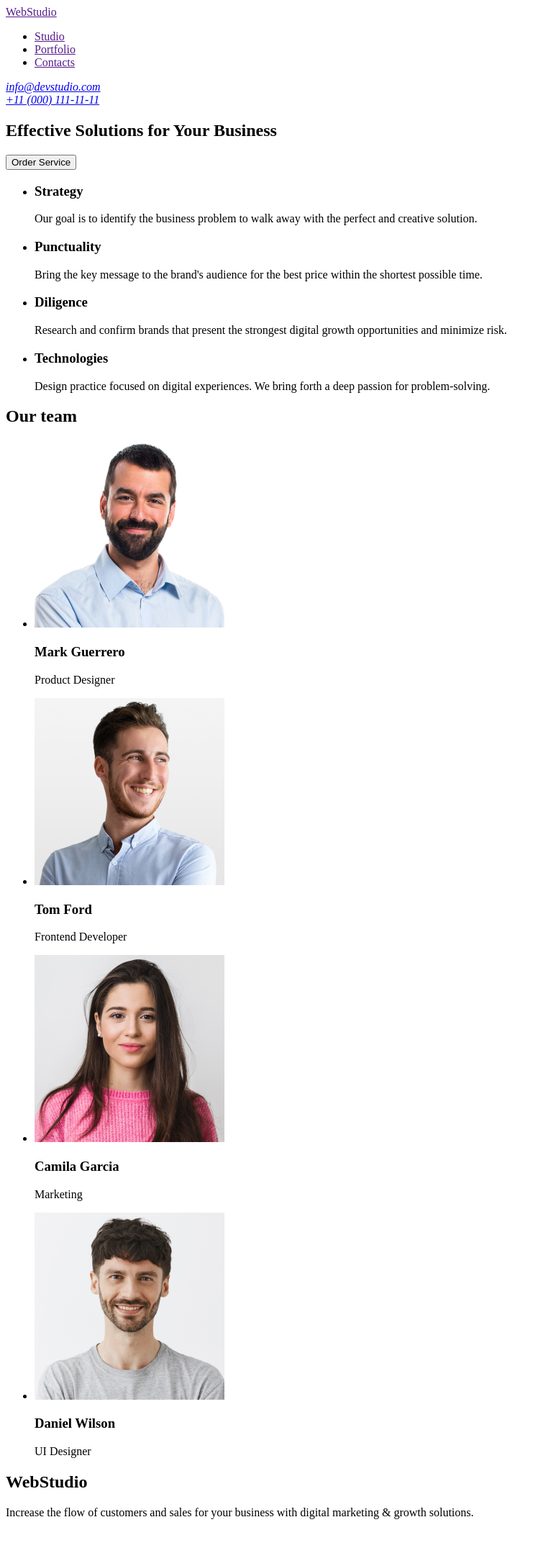
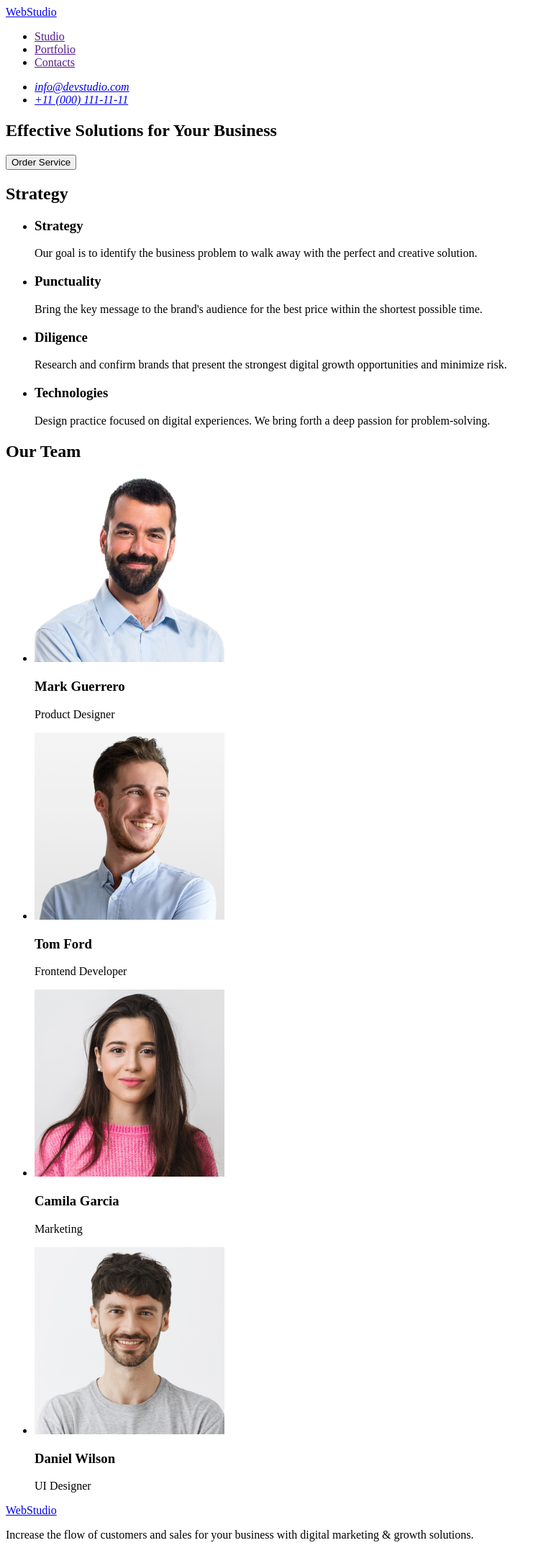
Before and after one commit to Syava003/goit-markup-hw-01, a plain HTML site: page index.html in a window 1280 px wide. Shown: the whole page at 72% size, without its empty margins (0-759 px from the left). Before the commit the page ends 2127 px from the top, so only its background shows below. Drawn offline with Linux system fonts and the light colour scheme; files whose address does not match are found by name.

Commit message:
corrected index

```diff
--- a/index.html
+++ b/index.html
@@ -7,9 +7,10 @@
 </head>
 <body>
     <header>
-        <a href="">WebStudio</a>
+
 
 	<nav>
+        <a href="./index.html">WebStudio</a>
 		<ul>
 		  <li><a href="">Studio</a></li>
 		  <li><a href="">Portfolio</a></li>
@@ -17,8 +18,11 @@
 		</ul>
     </nav>
     <address>
-        <a href="mailto:info@devstudio.com">info@devstudio.com <br /> </a>
-        <a href="tel:+110001111111">+11 (000) 111-11-11 </a>
+        <ul>
+            <li><a href="mailto:info@devstudio.com">info@devstudio.com</a></li>
+            <li><a href="tel:+110001111111">+11 (000) 111-11-11</a></li>
+        </ul>
+
 
 
     </address>
@@ -36,6 +40,7 @@
 
 
         <section>
+            <h2>Strategy</h2>
             <ul>
                 <li>
                     <h3>Strategy</h3>
@@ -57,22 +62,22 @@
             </ul>
         </section>
         <section>
-            <h2>Our team</h2>
+            <h2>Our Team</h2>
             <ul>
                 <li>
-                    <img src="C:\Users\Svyatoslav\Projects\goit-markup-hw-01\images\img-3.jpg" alt="Mark Guerrero" width="264" />
+                    <img src="/images/img-3.jpg" alt="Mark Guerrero" width="264" />
                     <h3>Mark Guerrero</h3>
                     <p>Product Designer</p>
                 </li>
-                <li> <img src="C:\Users\Svyatoslav\Projects\goit-markup-hw-01\images\img-2.jpg" alt="Tom Ford" width="264"/>
+                <li> <img src="/images/img-2.jpg" alt="Tom Ford" width="264"/>
                     <h3>Tom Ford</h3>
                     <p>Frontend Developer</p>
                 </li>
-                <li><img src="C:\Users\Svyatoslav\Projects\goit-markup-hw-01\images\img-1.jpg" alt="Camila Garcia" width="264"/>
+                <li><img src="/images/img-1.jpg" alt="Camila Garcia" width="264"/>
                      <h3>Camila Garcia</h3>
                     <p>Marketing</p>
                 </li>
-                <li> <img src="C:\Users\Svyatoslav\Projects\goit-markup-hw-01\images\img.jpg" alt="Daniel Wilson" width="264"/>
+                <li> <img src="/images/img.jpg" alt="Daniel Wilson" width="264"/>
                     <h3>Daniel Wilson</h3>
                     <p>UI Designer</p>
                 </li>
@@ -82,7 +87,7 @@
 
 </main>
 <footer>
-    <h2>WebStudio</h2>
+    <a href="./index.html">WebStudio</a>
     <p>Increase the flow of customers and sales for your business with digital marketing & growth solutions.</p>
 </footer>
 </body>
```
